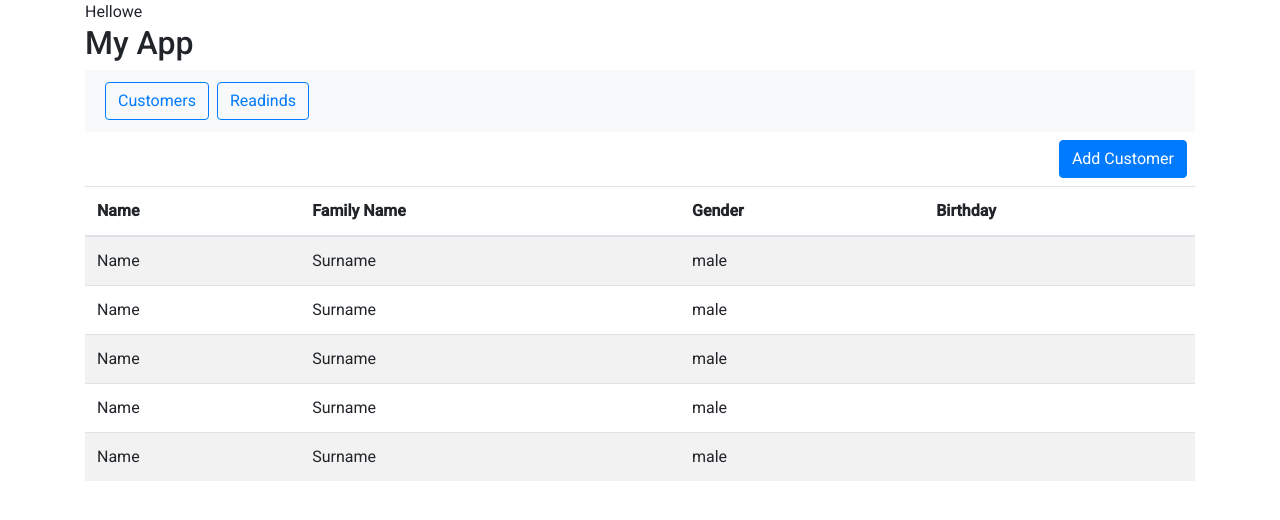
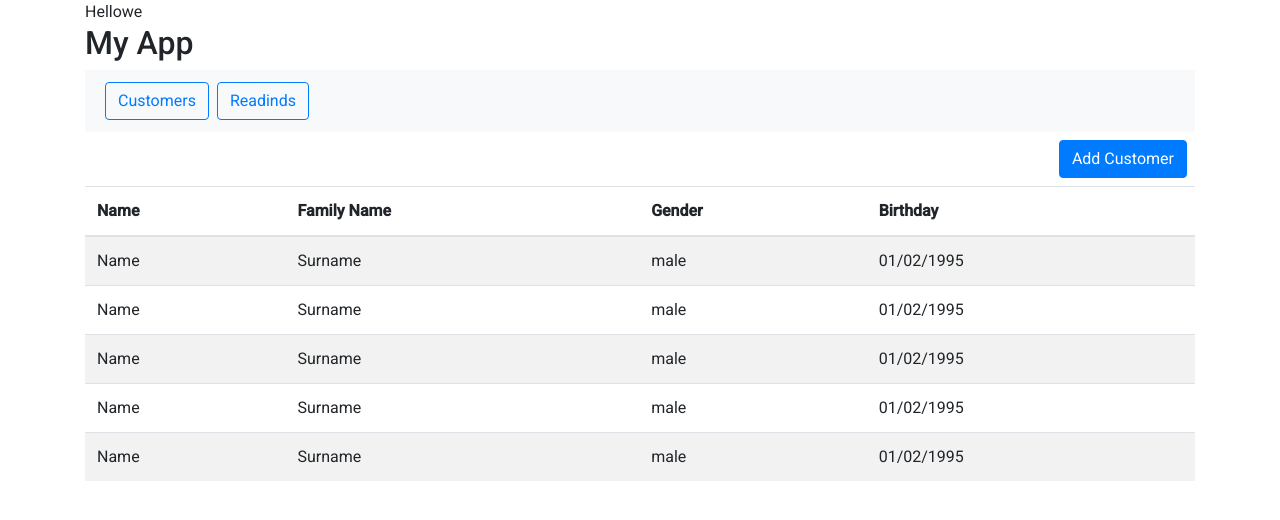
Before and after one commit to FrotaLucas/smart-utilities-management-system, an Angular app: page /customer in a window 1280 px wide. Shown: the top 520 px of the page. Built offline with nearby package versions, Linux system fonts and the light colour scheme.

Commit message:
fix field birthDate of customer table

```diff
--- a/src/app/components/customer/show-customer/show-customer.component.html
+++ b/src/app/components/customer/show-customer/show-customer.component.html
@@ -15,7 +15,7 @@
             <td>{{dataItem.name}}</td>
             <td>{{dataItem.familyName}}</td>
             <td>{{dataItem.gender}}</td>
-            <td>{{dataItem.birthDay}}</td>
+            <td>{{dataItem.birthDate}}</td>
         </tr>
     </tbody>
 </table>
```
